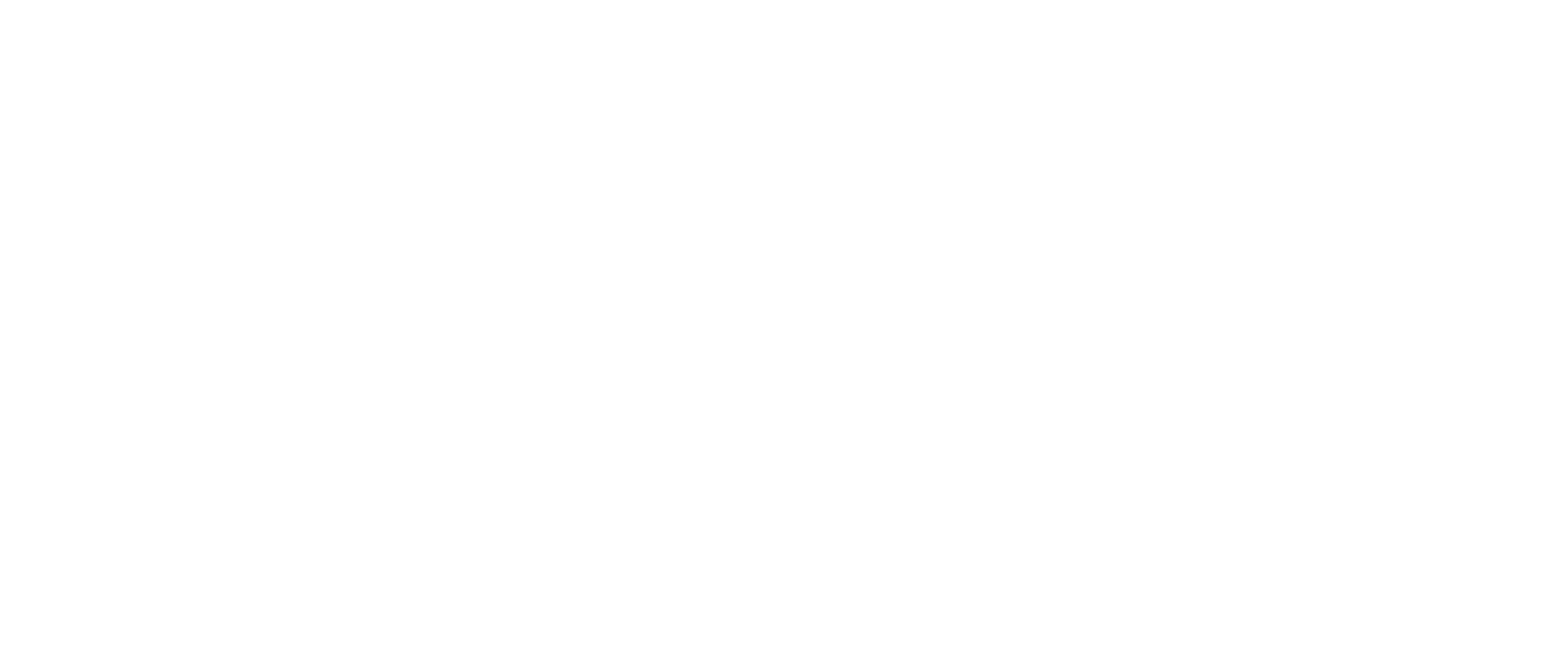
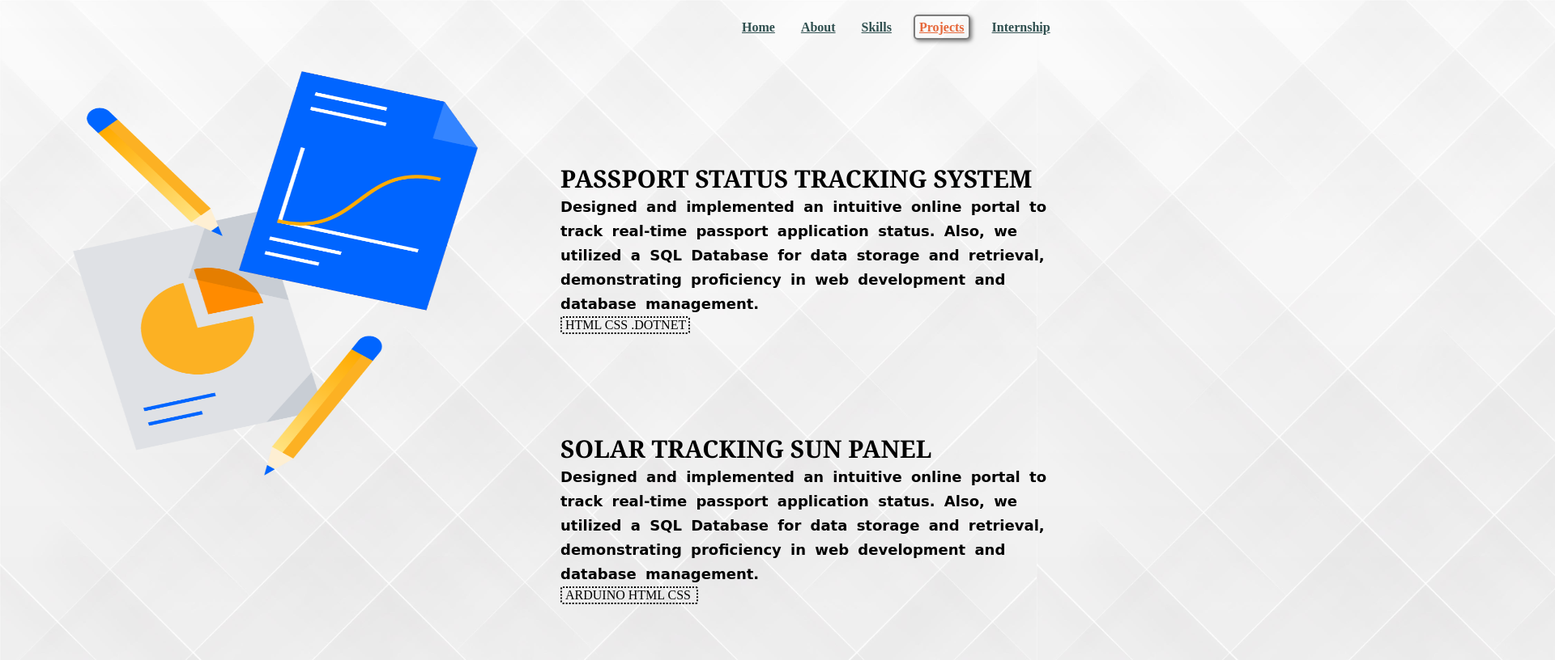
Before and after one commit to thenoceur/Portfolio, a plain HTML site: page projects.html in a window 1280 px wide. Shown: the top 816 px of the page at 81% size, 1920 px wide, since content can reach past the window. Drawn offline with Linux system fonts and the light colour scheme.

Commit message:
Add files via upload

```diff
--- a/abtme.css
+++ b/abtme.css
@@ -56,7 +56,7 @@ ul li a{
   padding: 5px;
 }
 
-.navbar .ab:hover{
+.navbar .ab{
   color: rgb(230, 104, 59);
   border: 2px solid rgba(0, 0, 0, 0.5);
   border-radius: 5px;
--- /dev/null
+++ b/project.css
@@ -0,0 +1,191 @@
+*{
+    margin: 0;
+    padding: 0;
+}
+
+body{
+  background-image: url('background.jpg');
+  background-size: cover;
+  background-repeat: no-repeat;
+  background-attachment: fixed;
+  overflow-x: hidden;
+}
+
+.main{
+  font-family: 'Times New Roman', Times, serif;
+}
+
+.navbar{
+    width: 86%;
+    display: flex;
+    margin: auto;
+    padding: 15px 0;
+    align-items: center;
+    justify-content: space-between;
+    padding-left: 900px;
+}
+
+ul li{
+    list-style: none;
+    float: left;
+    padding: 10px 16px;
+}
+
+ul li a{
+  font-size: 16px;
+  font-weight: bold;
+  color: darkslategray;
+  margin-top: -3%;
+  transition: .4s ease;
+}
+
+.navbar .po{
+  transition: 0.1s ease-in;
+  padding: 5px;
+  margin: -5px;
+}
+
+.navbar .po:hover{
+  color: rgb(230, 104, 59);
+  border: 2px solid rgba(0, 0, 0, 0.5);
+  border-radius: 5px;
+  box-shadow: 2px 2px 5px rgba(0, 0, 0, 0.5);
+}
+
+.navbar .ab{
+  transition: 0.1s ease-in;
+  margin: -5px;
+  padding: 5px;
+}
+
+.navbar .ab:hover{
+  color: rgb(230, 104, 59);
+  border: 2px solid rgba(0, 0, 0, 0.5);
+  border-radius: 5px;
+  box-shadow: 2px 2px 5px rgba(0, 0, 0, 0.5);
+}
+
+.navbar .sk{
+  transition: 0.1s ease-in;
+  padding: 5px;
+  margin: -5px;
+}
+
+.navbar .sk:hover{
+  color: rgb(230, 104, 59);
+  border: 2px solid rgba(0, 0, 0, 0.5);
+  border-radius: 5px;
+  box-shadow: 2px 2px 5px rgba(0, 0, 0, 0.5);
+}
+
+.navbar .pr{
+  transition: 0.1s ease-in;
+  padding: 5px;
+  margin: -5px;
+}
+
+.navbar .pr{
+  color: rgb(230, 104, 59);
+  border: 2px solid rgba(0, 0, 0, 0.5);
+  border-radius: 5px;
+  box-shadow: 2px 2px 5px rgba(0, 0, 0, 0.5);
+}
+
+.navbar .in{
+  transition: 0.1s ease-in;
+  padding: 5px;
+  margin: -5px;
+}
+
+.navbar .in:hover{
+  color: rgb(230, 104, 59);
+  border: 2px solid rgba(0, 0, 0, 0.5);
+  border-radius: 5px;
+  box-shadow: 2px 2px 5px rgba(0, 0, 0, 0.5);
+}
+
+img{
+    position: absolute;
+    margin-left: 90px;
+    margin-top: 20px;
+    height: 500px;
+    width: 500px;
+}
+
+section .proj img{
+  position: fixed;
+}
+
+aside .pro1{
+  border: 2px solid transparent;
+  border-radius: 5px;
+  height: 250px;
+  width: 620px;
+  margin-top: 100px;
+  margin-left: 670px;
+  padding: 30px 20px;
+  display: block;
+}
+
+.pro1 .pp{
+  font-family: Cambria, Cochin, Georgia, Times, 'Times New Roman', serif;
+  font-weight: bolder;
+  font-size: 30px;
+}
+.pro1 .abt{
+  font-family: cursive;
+  font-weight: bold;
+  font-size: large;
+  word-spacing: 5px;
+  line-height: 30px;
+}
+
+aside .pro1:hover{
+  border-color: blueviolet;
+  box-shadow: 5px -5px inset blueviolet;
+  cursor: pointer;
+}
+
+aside .pro2{
+  border: 2px solid transparent;
+  border-radius: 5px;
+  height: 250px;
+  width: 620px;
+  position: relative;
+  top: 20px;
+  left: 670px;
+  padding: 30px 20px;
+}
+
+.pro2 .iot{
+  font-family: Cambria, Cochin, Georgia, Times, 'Times New Roman', serif;
+  font-weight: bolder;
+  font-size: 30px;
+}
+.pro2 .dt{
+  font-family: cursive;
+  font-weight: bold;
+  font-size: large;
+  word-spacing: 5px;
+  line-height: 30px;
+}
+
+aside .pro2:hover{
+  border-color: blueviolet;
+  box-shadow: 5px -5px inset blueviolet;
+  cursor: pointer;
+}
+
+.pro1 .tech{
+  border: 2px dotted black;
+  border-radius: 3px;
+  margin-right: 460px;
+  padding-left: 4px;
+}
+
+.pro2 .tec{
+  border: 2px dotted black;
+  border-radius: 3px;
+  margin-right: 450px;
+  padding-left: 4px;
+}
--- a/projects.html
+++ b/projects.html
@@ -0,0 +1,39 @@
+<!DOCTYPE html>
+<html lang="en">
+<head>
+    <meta charset="UTF-8">
+    <meta name="viewport" content="width=device-width, initial-scale=1.0">
+    <title>Project</title>
+    <link rel="stylesheet" href="project.css">
+</head>
+<body>
+    <div class="main">
+        <div class="navbar">
+            <ul>
+                <li><a href="Portfolio.html" target="_self" class="po">Home</a></li>
+                <li><a href="abtme.html" target="_self" class="ab">About</a></li>
+                <li><a href="skills.html" target="_self" class="sk">Skills</a></li>
+                <li><a href="projects.html" target="_self" class="pr">Projects</a></li>
+                <li><a href="intp.html" target="_self" class="in">Internship</a></li>
+            </ul>
+        </div>
+    </div>
+<section>
+    <div class="proj">
+        <img src="project.png">
+    </div>
+</section>
+
+<aside>
+    <div class="pro1">
+        <p class="pp">PASSPORT STATUS TRACKING SYSTEM</p>
+        <p class="abt">Designed and implemented an intuitive online portal to track real-time passport application status. Also, we utilized a SQL Database for data storage and retrieval, demonstrating proficiency in web development and database management.</p>
+        <p class="tech">HTML CSS .DOTNET</p>
+    </div>
+    <div class="pro2">
+        <p class="iot">SOLAR TRACKING SUN PANEL</p>
+        <p class="dt">Designed and implemented an intuitive online portal to track real-time passport application status. Also, we utilized a SQL Database for data storage and retrieval, demonstrating proficiency in web development and database management.</p>
+        <p class="tec">ARDUINO HTML CSS</p>
+    </div>
+</aside>
+</body>
--- a/psheet.css
+++ b/psheet.css
@@ -37,8 +37,74 @@ ul li a{
   transition: .4s ease;
 }
 
-ul li a:hover{
+.navbar .po{
+  transition: 0.1s ease-in;
+  padding: 5px;
+  margin: -5px;
+}
+
+.navbar .po{
   color: rgb(230, 104, 59);
+  border: 2px solid rgba(0, 0, 0, 0.5);
+  border-radius: 5px;
+  box-shadow: 2px 2px 5px rgba(0, 0, 0, 0.5);
+}
+
+.navbar .ab{
+  transition: 0.1s ease-in;
+  margin: -5px;
+  padding: 5px;
+}
+
+.navbar .ab:hover,
+.navbar .ab:focus{
+  color: rgb(230, 104, 59);
+  border: 2px solid rgba(0, 0, 0, 0.5);
+  border-radius: 5px;
+  box-shadow: 2px 2px 5px rgba(0, 0, 0, 0.5);
+}
+
+.navbar .sk{
+  transition: 0.1s ease-in;
+  padding: 5px;
+  margin: -5px;
+}
+
+.navbar .sk:hover{
+  color: rgb(230, 104, 59);
+  border: 2px solid rgba(0, 0, 0, 0.5);
+  border-radius: 5px;
+  box-shadow: 2px 2px 5px rgba(0, 0, 0, 0.5);
+}
+
+.navbar .pr{
+  transition: 0.1s ease-in;
+  padding: 5px;
+  margin: -5px;
+}
+
+.navbar .pr:hover{
+  color: rgb(230, 104, 59);
+  border: 2px solid rgba(0, 0, 0, 0.5);
+  border-radius: 5px;
+  box-shadow: 2px 2px 5px rgba(0, 0, 0, 0.5);
+}
+
+.navbar .in{
+  transition: 0.1s ease-in;
+  padding: 5px;
+  margin: -5px;
+}
+
+.navbar .in:hover{
+  color: rgb(230, 104, 59);
+  border: 2px solid rgba(0, 0, 0, 0.5);
+  border-radius: 5px;
+  box-shadow: 2px 2px 5px rgba(0, 0, 0, 0.5);
+}
+
+body{
+    overflow-x: hidden;
 }
 
 .info{
--- a/skills.css
+++ b/skills.css
@@ -69,7 +69,7 @@ ul li a{
   margin: -5px;
 }
 
-.navbar .sk:hover{
+.navbar .sk{
   color: rgb(230, 104, 59);
   border: 2px solid rgba(0, 0, 0, 0.5);
   border-radius: 5px;
```
Also changed, not shown: Portfolio.html (+5 -5 lines), project.png (added). Lines whose indentation alone changed are shown as unchanged.
